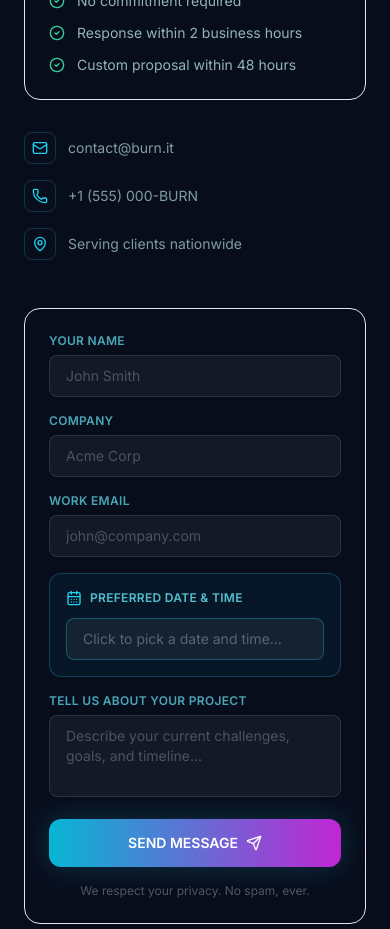
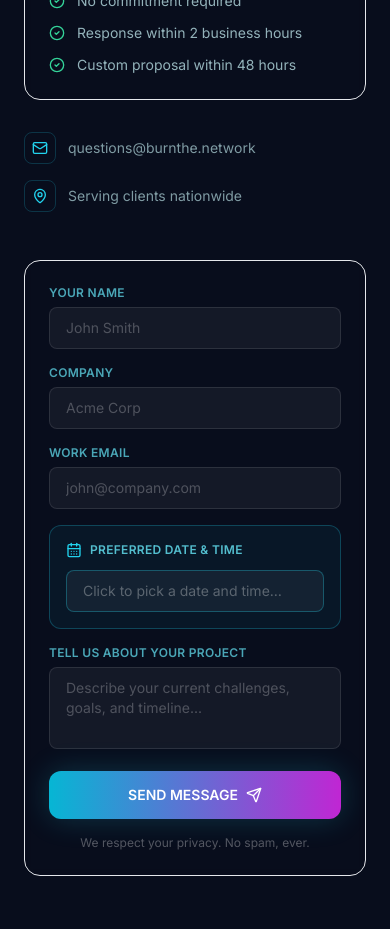
Before and after one commit to gjb1088/New-Website, a Next.js app: page / in a window 390 px wide. Shown: the part 5400-6329 px from the top of the page. Built offline with nearby package versions, Linux system fonts and the light colour scheme.

Commit message:
Update contact info: remove phone, set email to questions@burnthe.network

```diff
--- a/components/CTASection.tsx
+++ b/components/CTASection.tsx
@@ -1,7 +1,7 @@
 "use client";
 
 import { motion } from "framer-motion";
-import { Send, Phone, Mail, MapPin, CheckCircle2, CalendarDays } from "lucide-react";
+import { Send, Mail, MapPin, CheckCircle2, CalendarDays } from "lucide-react";
 import { useState } from "react";
 import DatePicker from "react-datepicker";
 
@@ -102,8 +102,7 @@ export default function CTASection() {
 
             <div className="space-y-4">
               {[
-                { icon: <Mail className="h-4 w-4" />, label: "contact@burn.it" },
-                { icon: <Phone className="h-4 w-4" />, label: "+1 (555) 000-BURN" },
+                { icon: <Mail className="h-4 w-4" />, label: "questions@burnthe.network" },
                 { icon: <MapPin className="h-4 w-4" />, label: "Serving clients nationwide" },
               ].map((c) => (
                 <div key={c.label} className="flex items-center gap-3 text-sm text-cyan-100/60">
```
